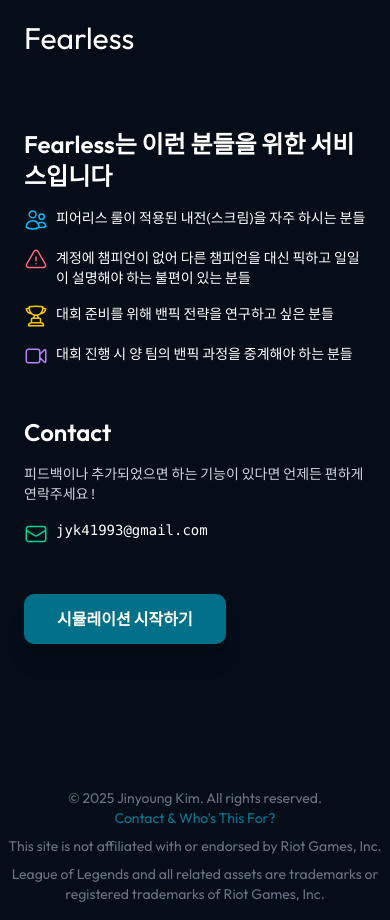
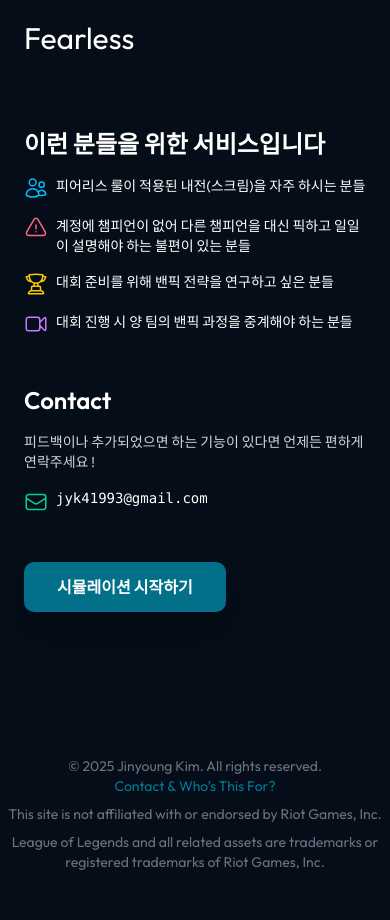
Before and after one commit to Fearless-Lab/fearless-lab.github.io, a React (Vite) app: page /about in a window 390 px wide. After the commit the page ends 888 px from the top, so only its background shows below. Built offline with nearby package versions, Linux system fonts and the light colour scheme; no server answers.

Commit message:
style(pickColumn): adjust aspect ratio for better mobile layout

```diff
--- a/src/pages/About.tsx
+++ b/src/pages/About.tsx
@@ -5,7 +5,6 @@ import {
   ExclamationTriangleIcon,
   TrophyIcon,
   EnvelopeIcon,
-  // ChatBubbleLeftRightIcon,
   MagnifyingGlassPlusIcon,
   VideoCameraIcon,
 } from "@heroicons/react/24/outline";
@@ -26,7 +25,7 @@ const About = () => {
     >
       <section className="max-w-3xl w-full mb-12 text-sm">
         <h2 className="text-2xl font-semibold mb-4">
-          Fearless는 이런 분들을 위한 서비스입니다
+          이런 분들을 위한 서비스입니다
         </h2>
         <ul className="space-y-4">
           <li className="flex items-start gap-2">
@@ -72,20 +71,6 @@ const About = () => {
               <span className="font-mono">jyk41993@gmail.com</span>
             </span>
           </li>
-          {/* <li className="flex items-start gap-2">
-            <ChatBubbleLeftRightIcon className="w-6 h-6 text-yellow-500 shrink-0 mt-0.5" />
-            <span>
-              카카오톡){" "}
-              <a
-                href="https://open.kakao.com/o/sKtOtKMh"
-                target="_blank"
-                rel="noopener noreferrer"
-                className="text-sky-300 hover:underline"
-              >
-                오픈채팅방 링크
-              </a>
-            </span>
-          </li> */}
         </ul>
       </section>
 
--- a/src/pages/BanPickSimulation.tsx
+++ b/src/pages/BanPickSimulation.tsx
@@ -358,7 +358,7 @@ const BanPickSimulation = () => {
               </CommitButton>
 
               <div className="flex w-full max-w-[500px] gap-4 mx-auto">
-                <div className="flex-1 rounded-md aspect-[1/2] flex flex-col">
+                <div className="flex-1 rounded-md aspect-[2/5] flex flex-col">
                   <PickColumn
                     team="blue"
                     picks={myTeam === "blue" ? localPick : enemyPick}
@@ -371,7 +371,7 @@ const BanPickSimulation = () => {
                   />
                 </div>
 
-                <div className="flex-1 rounded-md aspect-[1/2] flex flex-col">
+                <div className="flex-1 rounded-md aspect-[2/5] flex flex-col">
                   <PickColumn
                     team="red"
                     picks={myTeam === "red" ? localPick : enemyPick}
```
Also changed, not shown: 1 other file (tests, documents, lock files or other folders).
